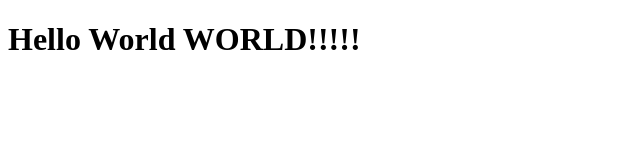
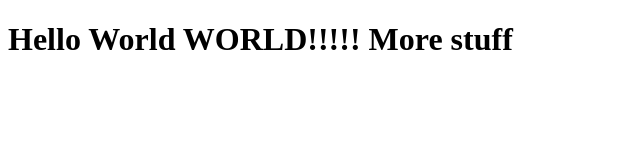
Before and after one commit to DavidWells/spike-usage-based-billing-api, a website: page frontend/index.html in a window 1280 px wide. Shown: the whole page, without its empty margins (0-640 px from the left). Drawn offline with Linux system fonts and the light colour scheme.

Commit message:
Update index.html

```diff
--- a/frontend/index.html
+++ b/frontend/index.html
@@ -6,6 +6,6 @@
     <title>Hello World!</title>
 </head>
 <body>
-    <h1>Hello World WORLD!!!!!</h1>
+    <h1>Hello World WORLD!!!!! More stuff</h1>
 </body>
 </html>
```
